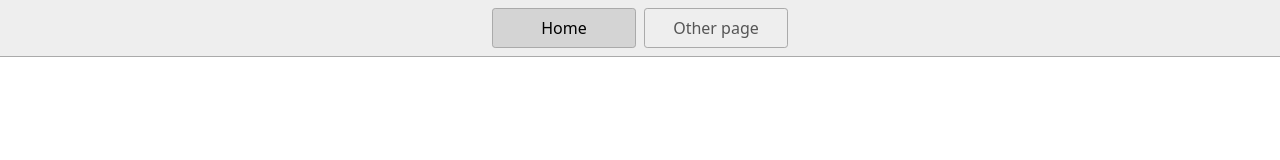
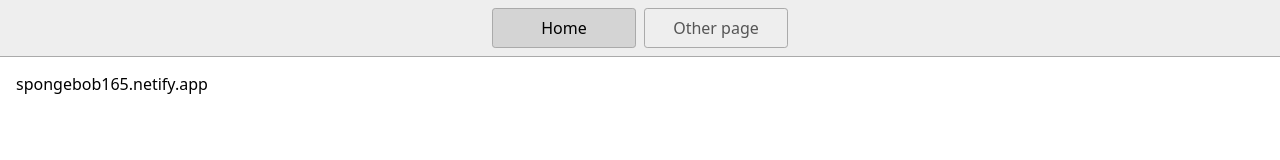
Before and after one commit to connorgolightly/web-platform-b2t2br, a plain HTML site: page index.html in a window 1280 px wide. Drawn offline with Linux system fonts and the light colour scheme.

Commit message:
1 file modified

```diff
--- a/index.html
+++ b/index.html
@@ -17,7 +17,7 @@
       <a href="/page2.html">Other page</a>
     </nav>
     <main>
-      <h1spongebob165.netify.app</h1>
+      <h>spongebob165.netify.app</h1>
     </main>
   </body>
 </html>
```
